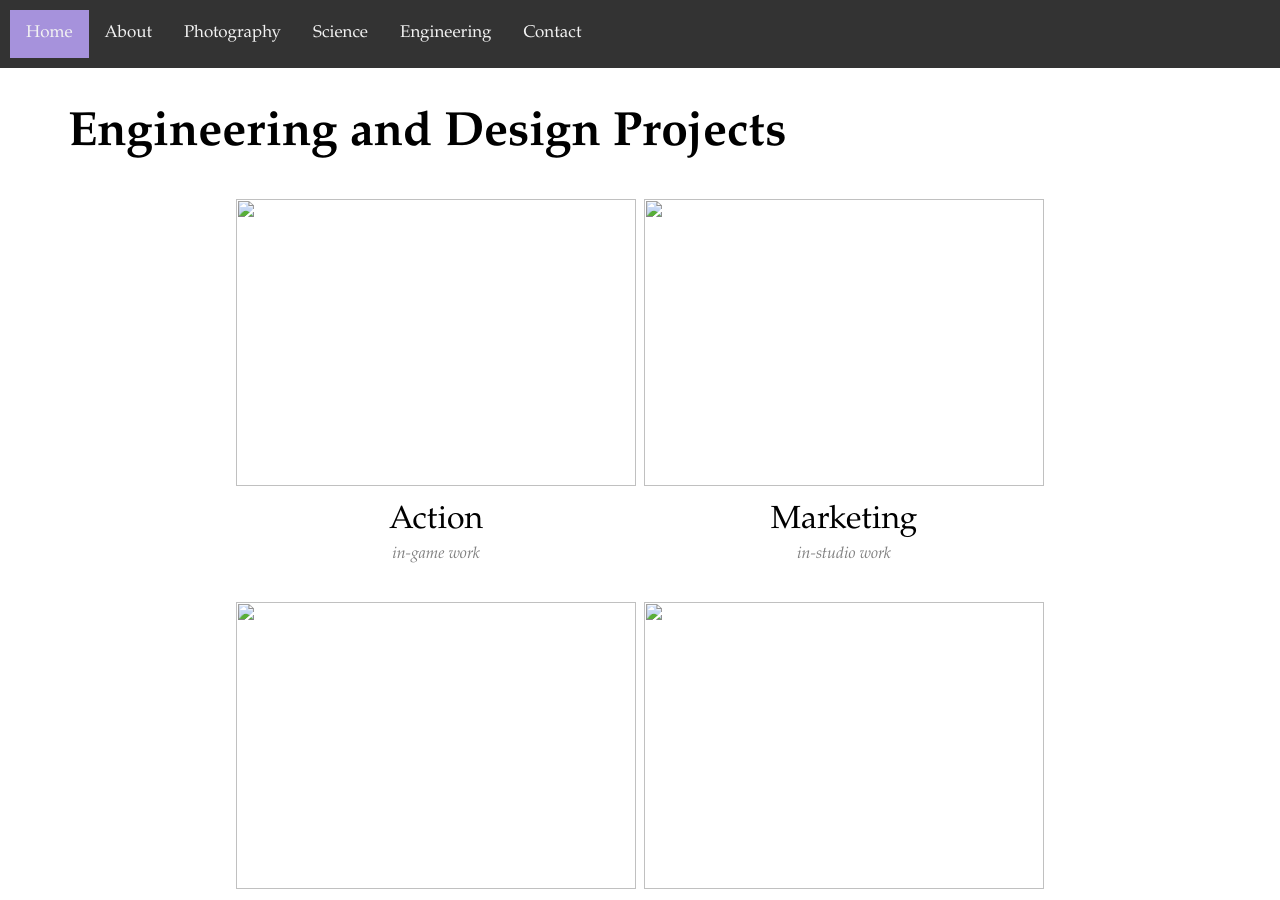
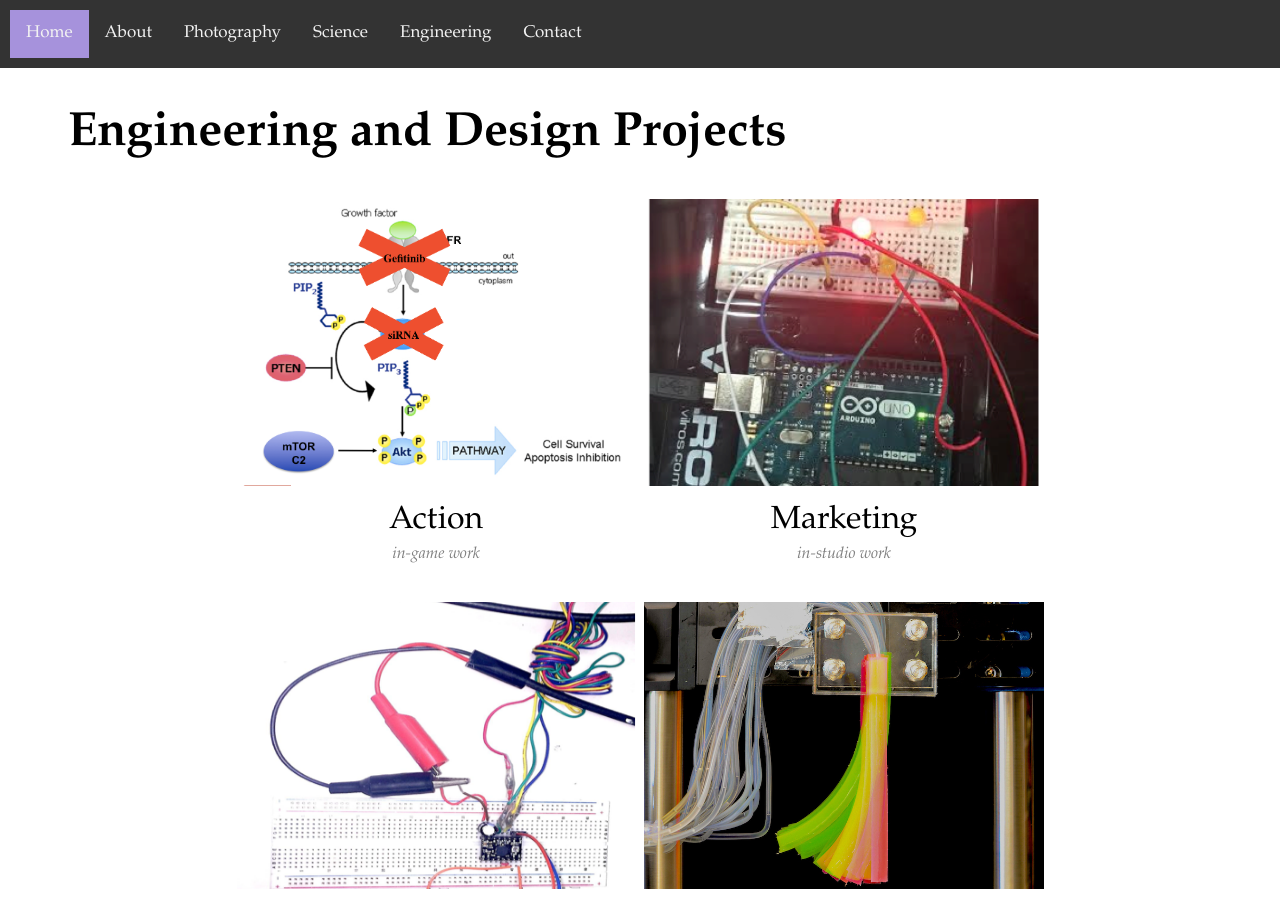
Before and after one commit to echang17/echang17.github.io, a Jekyll site: the page built from projects/index.html, in a window 1280 px wide and 900 px high. Built offline with Jekyll 4.4.1, drawn with Linux system fonts in a browser that asks for light colours.

Commit message:
Update index.html

```diff
--- a/projects/index.html
+++ b/projects/index.html
@@ -23,7 +23,7 @@ title: Engineering and Design Projects
   <!--Senior Design-->
 <div class="main-blurb">
 	<!--using the size of this image as the default for all of the icons here-->
-	<a href="/sportsphoto/action"><img src="/nanoparticles2.png" style="object-fit:cover;height:287px; width:400px" class="hover-shadow cursor"></a>
+	<a href="/sportsphoto/action"><img src="/projects/nanoparticles2.png" style="object-fit:cover;height:287px; width:400px" class="hover-shadow cursor"></a>
 	<div class="info-wrapper-title">
 		<a href="/sportsphoto/action">
 			<span>Action</span>
@@ -34,7 +34,7 @@ title: Engineering and Design Projects
   <!--Football Helmet-->
 <div class="main-blurb">
 	<!--rotate image?-->
-	<a href="/sportsphoto/marketing"><img src="/smartfitcap1.png" style="object-fit:cover;height:287px; width:400px" class="hover-shadow cursor"></a>
+	<a href="/sportsphoto/marketing"><img src="/projects/smartfitcap1.png" style="object-fit:cover;height:287px; width:400px" class="hover-shadow cursor"></a>
 	<div class="info-wrapper-title">
 		<a href="/sportsphoto/marketing">
 			<span>Marketing</span>
@@ -45,7 +45,7 @@ title: Engineering and Design Projects
   <!--Hearing Aid-->
 <div class="main-blurb">
 	<!--rotate image?-->
-	<a href="/sportsphoto/inpress"><img src="/hearingaid2.png" style="object-fit:cover;height:287px; width:400px" class="hover-shadow cursor"></a>
+	<a href="/sportsphoto/inpress"><img src="/projects/hearingaid2.png" style="object-fit:cover;height:287px; width:400px" class="hover-shadow cursor"></a>
 	<div class="info-wrapper-title">
 		<a href="/sportsphoto/inpress">
 			<span>Press</span>
@@ -56,7 +56,7 @@ title: Engineering and Design Projects
   <!--Bending-->
 <div class="main-blurb">
         <!--rotate image-->
-	<a href="/sportsphoto/headshots"><img src="/bending1.jpg" style="object-fit:cover;height:287px; width:400px" class="hover-shadow cursor"></a>
+	<a href="/sportsphoto/headshots"><img src="/projects/bending1.jpg" style="object-fit:cover;height:287px; width:400px" class="hover-shadow cursor"></a>
 	<div class="info-wrapper-title">
 		<a href="/sportsphoto/headshots">
 			<span>Headshots</span>
@@ -67,7 +67,7 @@ title: Engineering and Design Projects
   <!--Hand Monitor-->
 <div class="main-blurb">
 	<!--rotate image-->
-        <a href="/sportsphoto/headshots"><img src="/handmonitor1.png" style="object-fit:cover;height:287px; width:400px" class="hover-shadow cursor"></a>
+        <a href="/sportsphoto/headshots"><img src="/projects/handmonitor1.png" style="object-fit:cover;height:287px; width:400px" class="hover-shadow cursor"></a>
 	<div class="info-wrapper-title">
 		<a href="/sportsphoto/headshots">
 			<span>Headshots</span>
```
